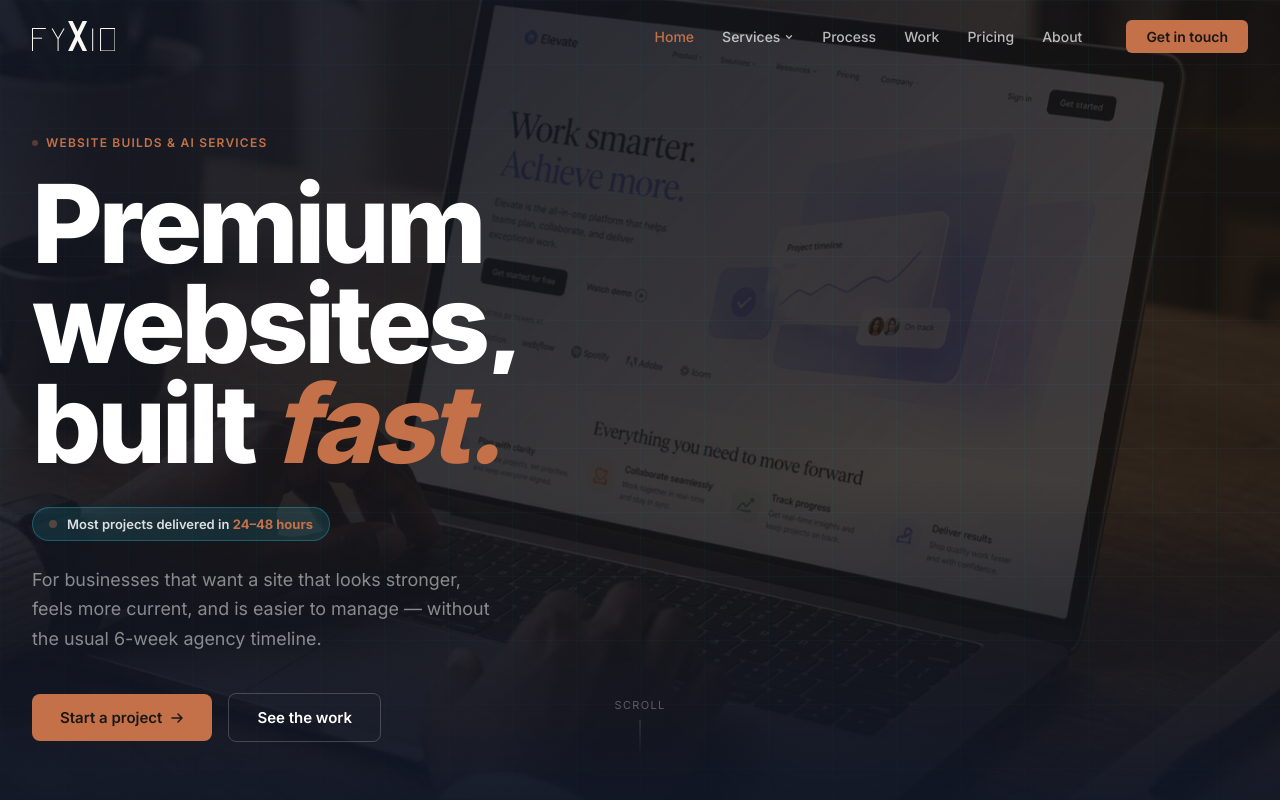
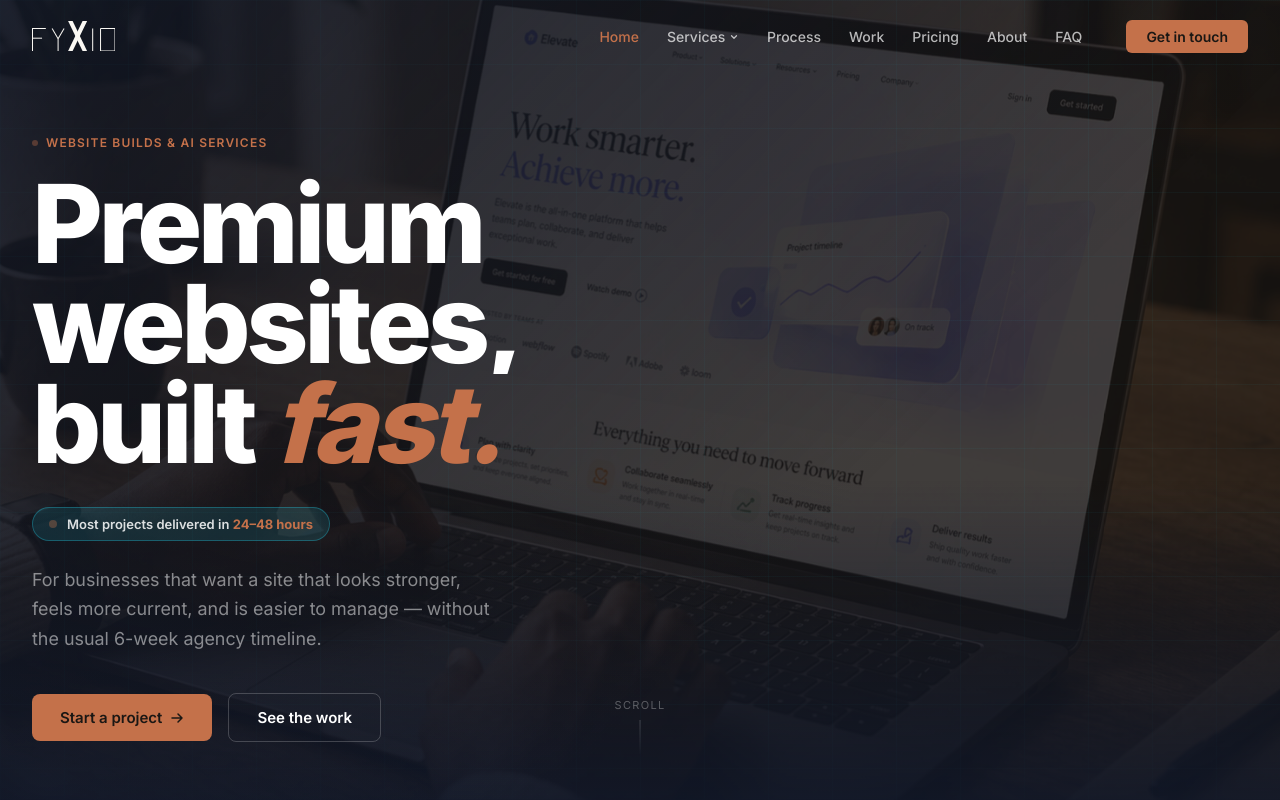
Before and after one commit to laurihynonen23/fyxio, a Next.js app: page / in a window 1280 px wide. Shown: the top 800 px of the page. Built offline with nearby package versions, Linux system fonts and the light colour scheme.

Commit message:
Add FAQ to desktop nav

```diff
--- a/components/Nav.tsx
+++ b/components/Nav.tsx
@@ -50,6 +50,7 @@ export default function Nav() {
             <Link href="/work" className={`nav-link${pathname.startsWith('/work') ? ' active' : ''}`}>Work</Link>
             <Link href="/pricing" className={`nav-link${pathname === '/pricing' ? ' active' : ''}`}>Pricing</Link>
             <Link href="/about" className={`nav-link${pathname === '/about' ? ' active' : ''}`}>About</Link>
+            <Link href="/faq" className={`nav-link${pathname === '/faq' ? ' active' : ''}`}>FAQ</Link>
           </nav>
           <Link href="/contact" className="nav-cta">Get in touch</Link>
           <button
```
